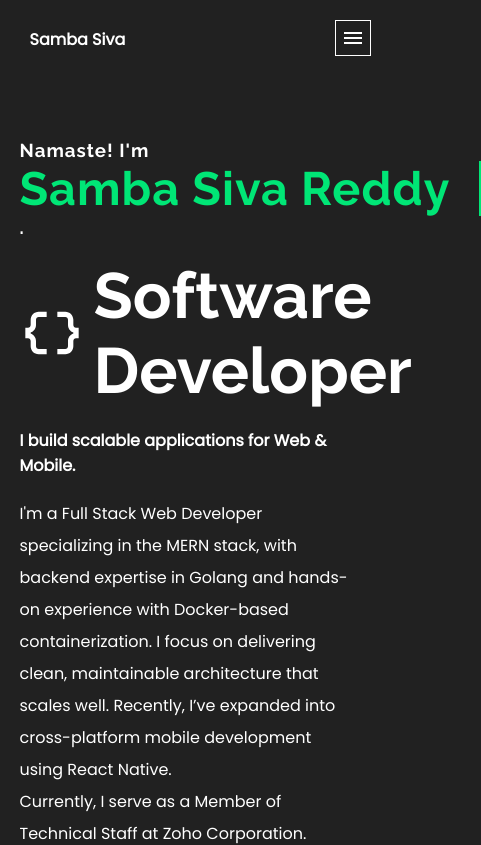
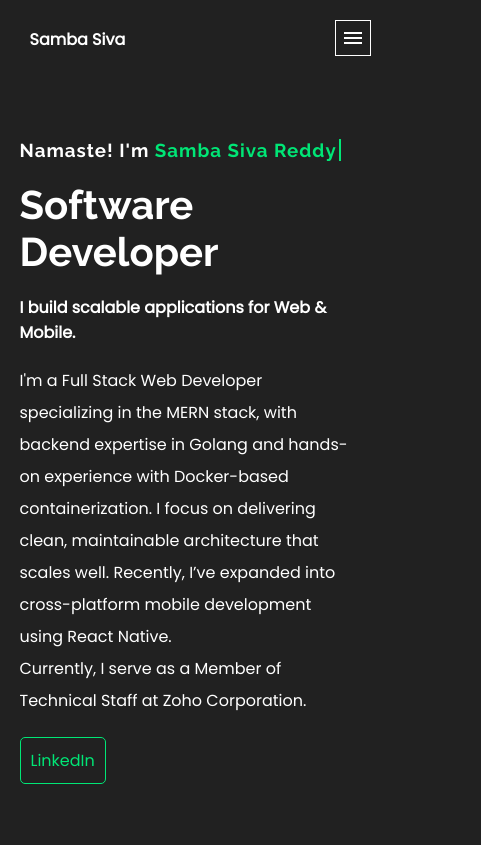
Before and after one commit to sambasivareddy-ch/sambasiva, a React (Create React App) app: page / in a window 390 px wide. Shown: the top 845 px of the page, 481 px wide, since content can reach past the window. Built offline with nearby package versions, Linux system fonts and the light colour scheme.

Commit message:
Styling changed

```diff
--- a/src/components/Intro.js
+++ b/src/components/Intro.js
@@ -9,9 +9,9 @@ const Intro = () => {
   return (
     <div className={styles["intro-wrapper"]}>
       <p className={styles["welcome-msg"]}>
-        <h3 className={styles["wishes"]}>Namaste! I'm <b className={styles['my-name']}>Samba Siva Reddy</b>.</h3>
+        <h3 className={styles["wishes"]}>Namaste! I'm <b className={styles['my-name']}>Samba Siva Reddy</b></h3>
       </p>
-      <h1 className={styles["my-role"]}><DataObjectIcon/> Software Developer</h1>
+      <h1 className={styles["my-role"]}> Software Developer</h1>
       <p><b>I build scalable applications for Web & Mobile.</b></p>
       <p className={styles["intro-me"]}>
         <p className={styles["about-me"]}>
--- a/src/styles/page.module.css
+++ b/src/styles/page.module.css
@@ -505,7 +505,7 @@
 
 } */
 @media screen and (max-width: 500px) {
-  .my-name {
+  .my-role {
     font-size: 2.5em;
   }
 }
```
